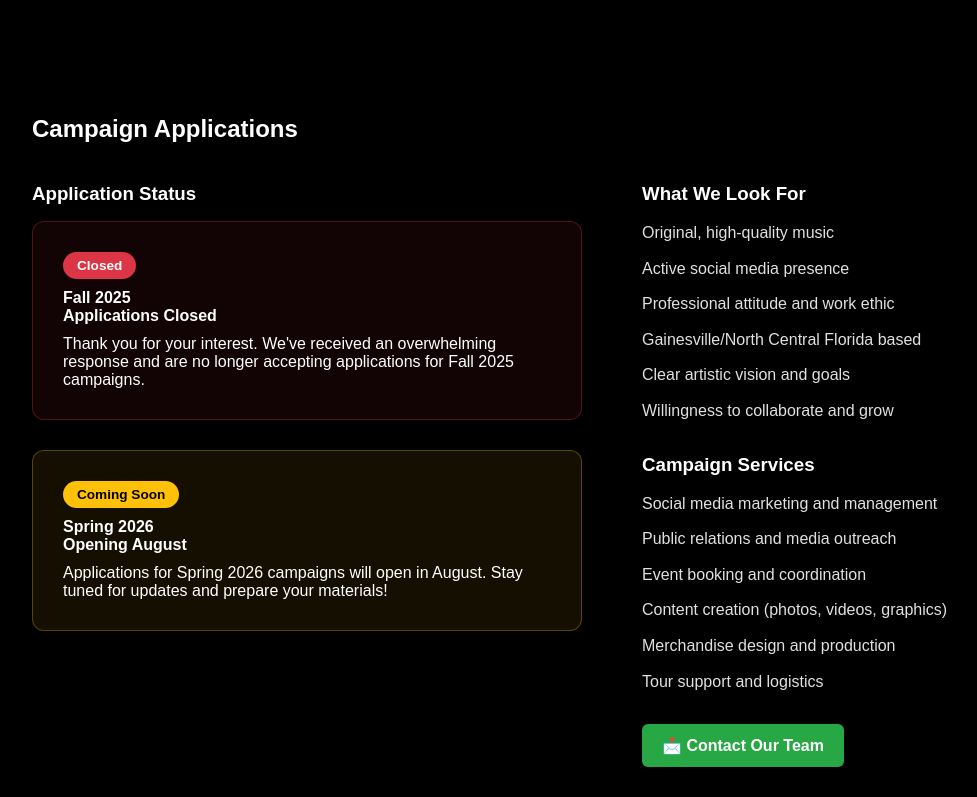
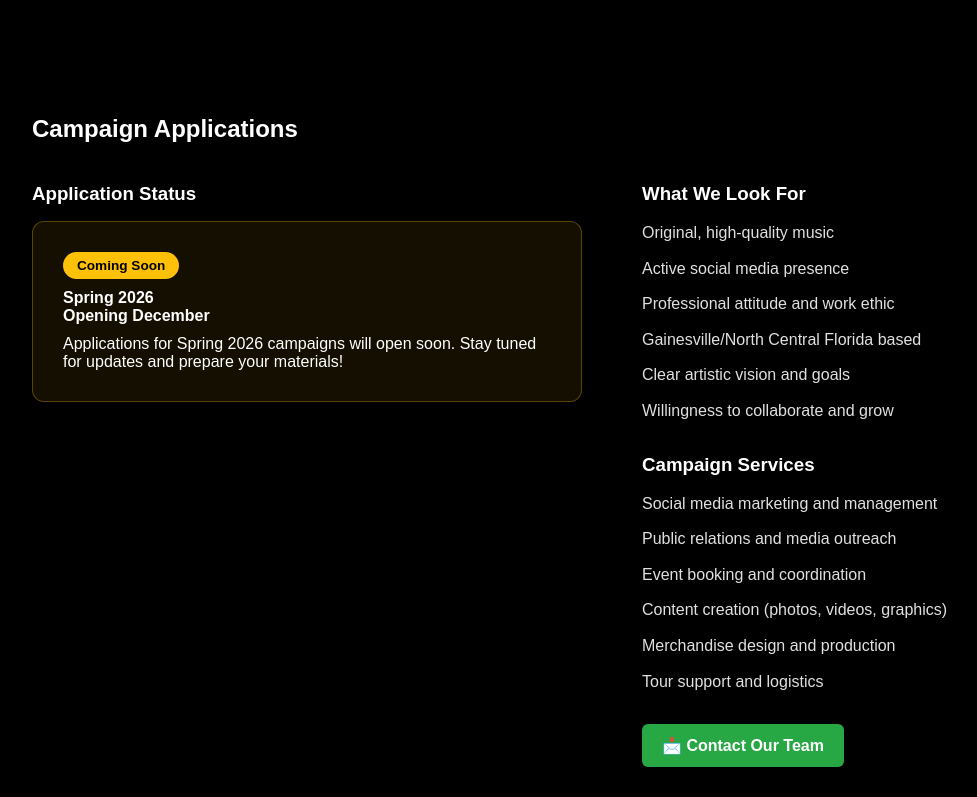
Before and after one commit to Swamp-Records/swamp-records-website, a Next.js app: page /campaigns in a window 1280 px wide. Shown: the part 647-1444 px from the top of the page, without its empty margins (28-1005 px from the left). Built offline with nearby package versions, Linux system fonts and the light colour scheme.

Commit message:
campaigns update

```diff
--- a/src/app/campaigns/page.tsx
+++ b/src/app/campaigns/page.tsx
@@ -182,18 +182,11 @@ export default function CampaignsPage() {
         <h3 style={{ marginBottom: '1rem' }}>Application Status</h3>
         <div className="status-cards">
 
-          <div className="status-card closed">
-            <span className="status-badge">Closed</span>
-            <h4>Fall 2025</h4>
-            <p className="status">Applications Closed</p>
-            <p>Thank you for your interest. We&apos;ve received an overwhelming response and are no longer accepting applications for Fall 2025 campaigns.</p>
-          </div>
-
           <div className="status-card coming-soon">
             <span className="status-badge">Coming Soon</span>
             <h4>Spring 2026</h4>
-            <p className="status">Opening August</p>
-            <p>Applications for Spring 2026 campaigns will open in August. Stay tuned for updates and prepare your materials!</p>
+            <p className="status">Opening December</p>
+            <p>Applications for Spring 2026 campaigns will open soon. Stay tuned for updates and prepare your materials!</p>
           </div>
 
         </div>
```
